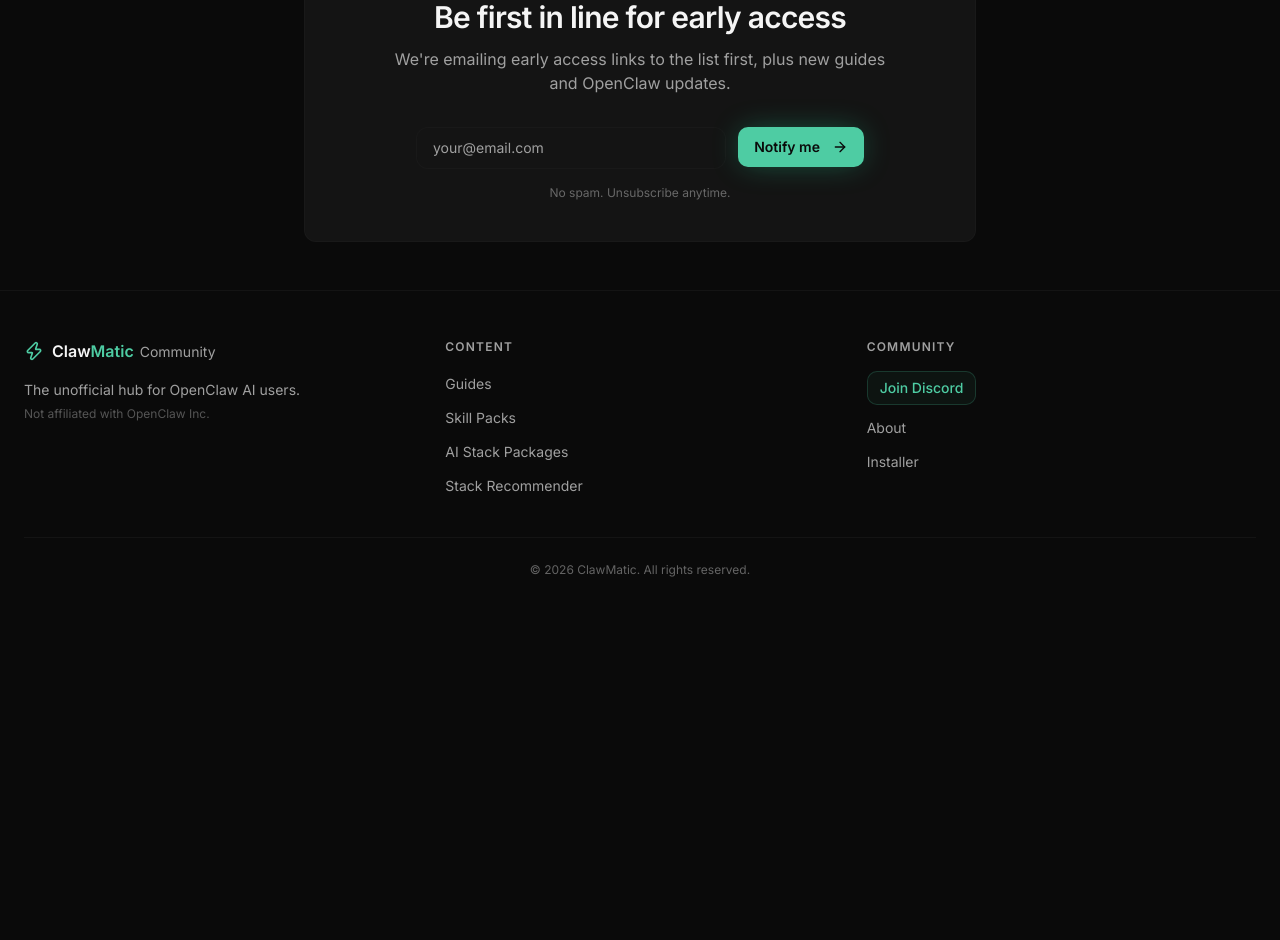
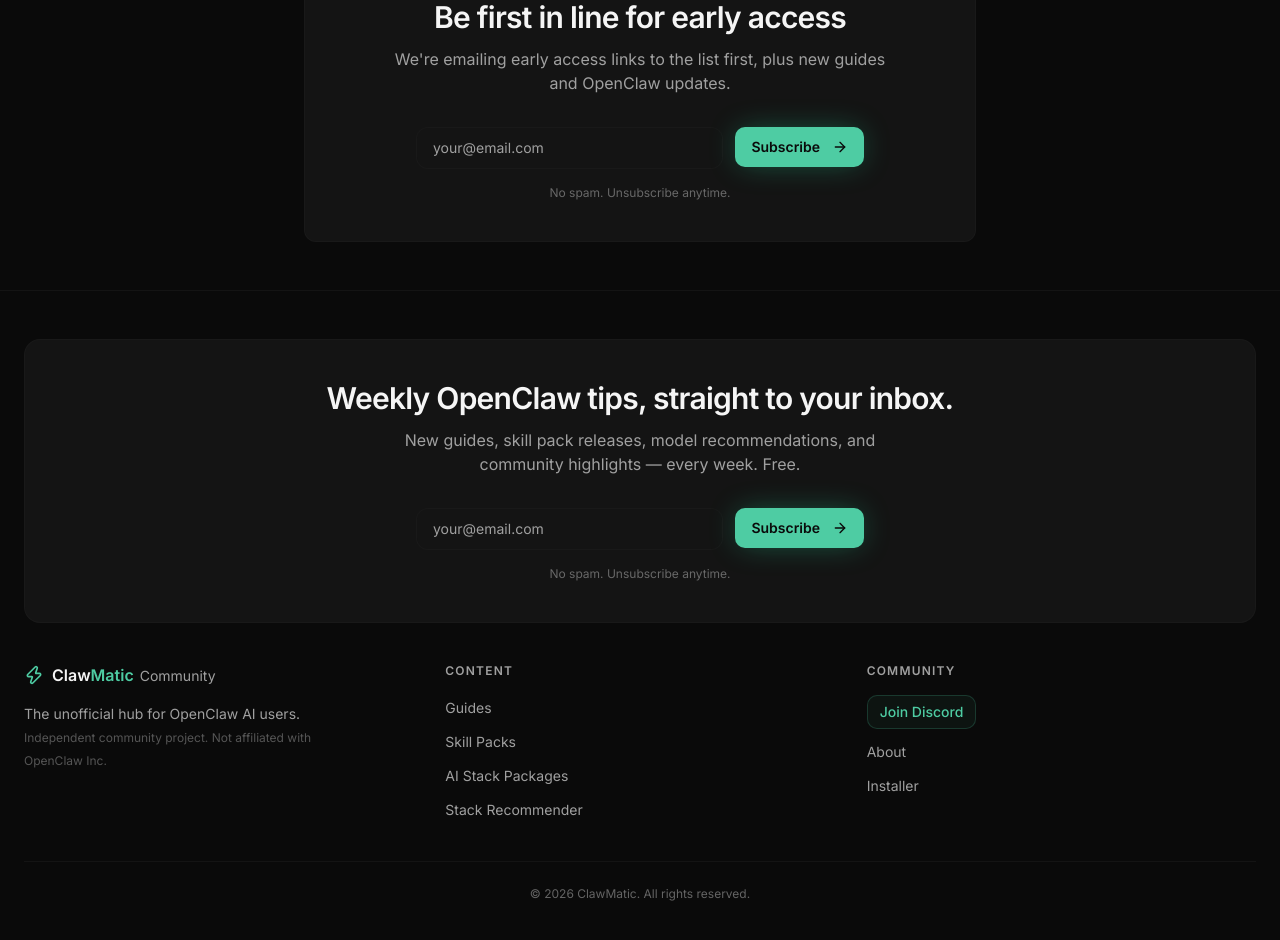
Before and after one commit to Clawmatic/Clawmatic-community, a Next.js app: page /installer in a window 1280 px wide. Shown: the part 620-1560 px from the top of the page. Before the commit the page ends 1246 px from the top, so only its background shows below. Built offline with nearby package versions, Linux system fonts and the light colour scheme; no server answers.

Commit message:
Polish community site nav footer and banner behavior

```diff
--- a/src/components/EmailCapture.tsx
+++ b/src/components/EmailCapture.tsx
@@ -12,8 +12,8 @@
 }
 
 export default function EmailCapture({
-  heading = "Get notified when the one-click installer launches",
-  subheading = "Plus weekly OpenClaw tips, model updates, and new skill packs.",
+  heading = "Weekly OpenClaw tips, straight to your inbox.",
+  subheading = "New guides, skill pack releases, model recommendations, and community highlights — every week. Free.",
   finePrint = "No spam. Unsubscribe anytime.",
   className = "",
 }: EmailCaptureProps) {
@@ -54,7 +54,7 @@
       {status === "success" ? (
         <div className="flex items-center justify-center gap-2 text-primary font-medium">
           <CheckCircle2 className="h-5 w-5" />
-          You&apos;re on the list — we&apos;ll be in touch!
+          You&apos;re subscribed — welcome to ClawMatic Community.
         </div>
       ) : (
         <form onSubmit={handleSubmit} className="flex flex-col sm:flex-row gap-3 justify-center max-w-md mx-auto">
@@ -67,7 +67,7 @@
             className="flex-1 rounded-lg border border-border/50 bg-card px-4 py-2.5 text-sm text-foreground placeholder:text-muted-foreground focus:outline-none focus:ring-2 focus:ring-primary/50 focus:border-primary/50"
           />
           <Button type="submit" variant="hero" disabled={status === "loading"} className="whitespace-nowrap">
-            {status === "loading" ? "..." : "Notify me"}
+            {status === "loading" ? "..." : "Subscribe"}
             {status !== "loading" && <ArrowRight className="ml-1 h-4 w-4" />}
           </Button>
         </form>
--- a/src/components/Footer.tsx
+++ b/src/components/Footer.tsx
@@ -1,5 +1,6 @@
 import Link from 'next/link';
 import { Zap } from 'lucide-react';
+import EmailCapture from '@/components/EmailCapture';
 
 const DISCORD_URL = process.env.NEXT_PUBLIC_DISCORD_URL || 'https://discord.gg/7p3PVFq3';
 
@@ -7,6 +8,12 @@
   return (
     <footer className="border-t border-border/50 bg-background mt-auto">
       <div className="container mx-auto px-4 sm:px-6 py-12">
+        <div className="rounded-2xl border border-border/50 bg-card p-8 sm:p-10 mb-10">
+          <div className="max-w-2xl mx-auto">
+            <EmailCapture />
+          </div>
+        </div>
+
         <div className="grid grid-cols-2 md:grid-cols-3 gap-8 mb-10">
           <div className="col-span-2 md:col-span-1">
             <Link href="/" className="flex items-center gap-2 mb-4">
@@ -19,7 +26,7 @@
             <p className="text-sm text-muted-foreground leading-relaxed max-w-xs">
               The unofficial hub for OpenClaw AI users.
               <br />
-              <span className="text-xs text-muted-foreground/50">Not affiliated with OpenClaw Inc.</span>
+              <span className="text-xs text-muted-foreground/50">Independent community project. Not affiliated with OpenClaw Inc.</span>
             </p>
           </div>
 
--- a/src/components/Navbar.tsx
+++ b/src/components/Navbar.tsx
@@ -1,6 +1,6 @@
 "use client";
 
-import { useState, Fragment } from "react";
+import { useEffect, useState } from "react";
 import Link from "next/link";
 import { usePathname } from "next/navigation";
 import { Zap, Menu, X } from "lucide-react";
@@ -19,12 +19,27 @@
 
 export default function Navbar() {
   const [mobileOpen, setMobileOpen] = useState(false);
+  const [bannerVisible, setBannerVisible] = useState(true);
   const pathname = usePathname();
+
+  useEffect(() => {
+    const handleScroll = () => {
+      setBannerVisible(window.scrollY < 24);
+    };
+
+    handleScroll();
+    window.addEventListener("scroll", handleScroll, { passive: true });
+    return () => window.removeEventListener("scroll", handleScroll);
+  }, []);
 
   return (
     <>
       {/* Cross-site banner */}
-      <div className="fixed top-0 left-0 right-0 z-[60] bg-primary/10 border-b border-primary/20">
+      <div
+        className={`fixed top-0 left-0 right-0 z-[60] bg-primary/10 border-b border-primary/20 transition-transform duration-300 ${
+          bannerVisible ? "translate-y-0" : "-translate-y-full"
+        }`}
+      >
         <div className="container mx-auto px-4 py-1.5 flex items-center justify-center gap-4 text-xs">
           <span className="text-muted-foreground">You're on ClawMatic Community</span>
           <a
@@ -35,7 +50,7 @@
           </a>
         </div>
       </div>
-      <nav className="fixed top-[32px] left-0 right-0 z-50 border-b border-border/50 bg-background/80 backdrop-blur-xl">
+      <nav className={`fixed left-0 right-0 z-50 border-b border-border/50 bg-background/80 backdrop-blur-xl transition-all duration-300 ${bannerVisible ? "top-[32px]" : "top-0"}`}>
       <div className="container mx-auto flex h-16 items-center justify-between px-4 sm:px-6">
         <Link href="/" className="flex items-center gap-2 flex-shrink-0">
           <Zap className="h-5 w-5 text-primary" />
```
